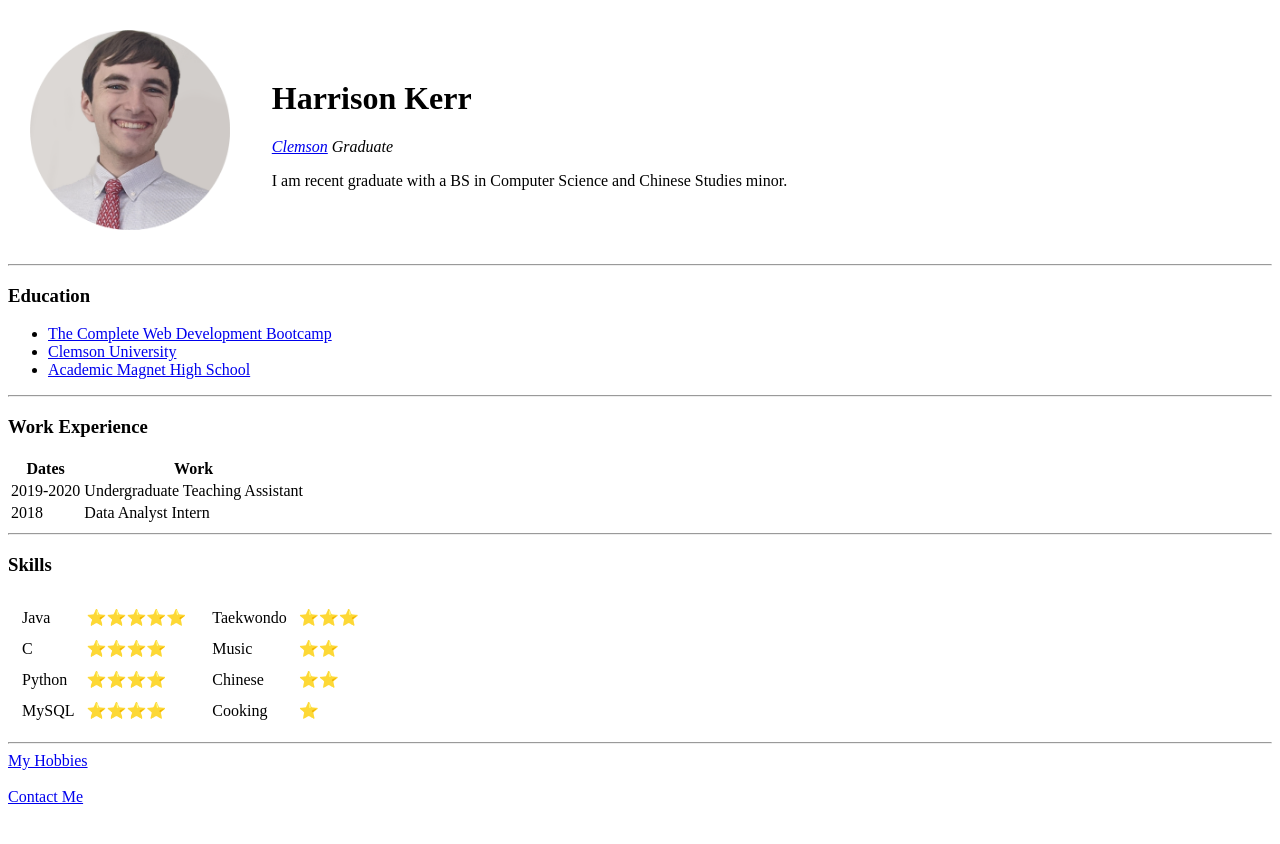
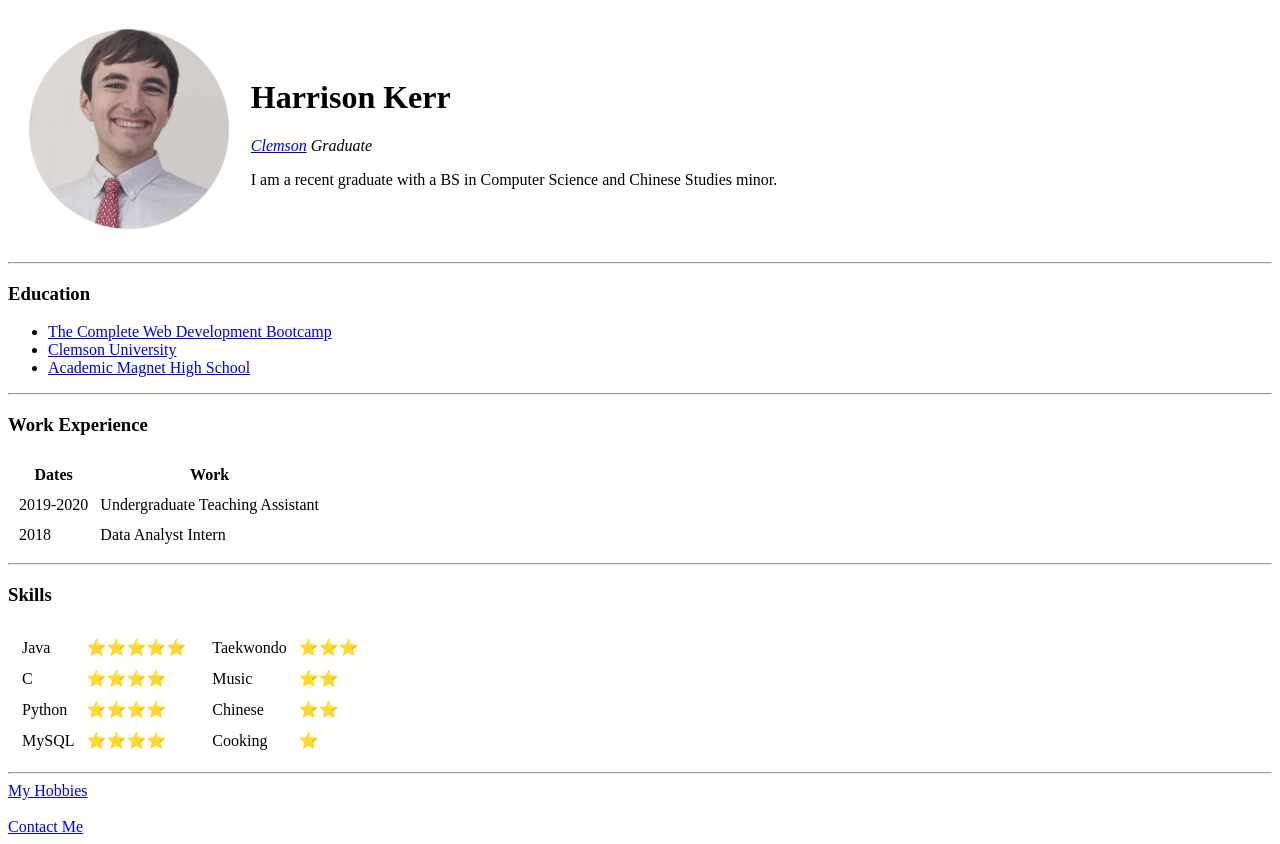
Before and after one commit to hwkerr/cv, a plain HTML site: page index.html in a window 1280 px wide. Before the commit the page ends 814 px from the top, so only its background shows below. Drawn offline with Linux system fonts and the light colour scheme.

Commit message:
spacing and grammar fixes

```diff
--- a/index.html
+++ b/index.html
@@ -7,7 +7,7 @@
 </head>
 
 <body>
-  <table cellpadding=20px>
+  <table cellspacing=20px>
     <tr>
       <td>
         <img src="images/harrison-circle.png" alt="harrison kerr profile picture" height=200px>
@@ -15,7 +15,7 @@
       <td>
         <h1>Harrison Kerr</h1>
         <p><em><a href="https://www.clemson.edu/">Clemson</a> Graduate</em></p>
-        <p>I am recent graduate with a BS in Computer Science and Chinese Studies minor.</p>
+        <p>I am a recent graduate with a BS in Computer Science and Chinese Studies minor.</p>
       </td>
     </tr>
   </table>
@@ -28,7 +28,7 @@
   </ul>
   <hr>
   <h3>Work Experience</h3>
-  <table>
+  <table cellspacing=10px>
     <thead>
       <tr>
         <th>Dates</th>
```
Also changed, not shown: hobbies.html (+3 -2 lines).
